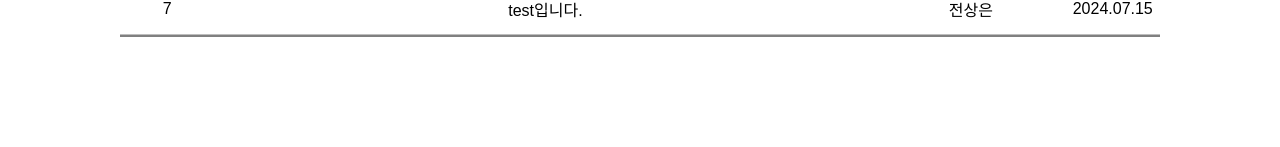
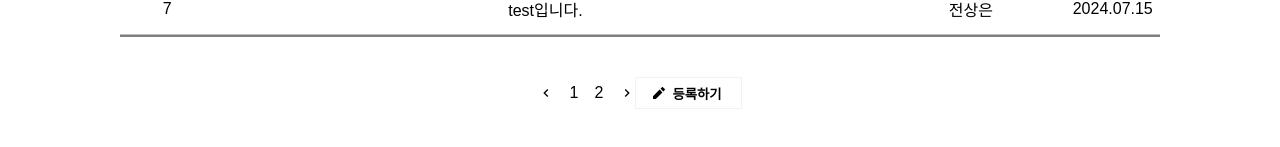
Before and after one commit to wowddok99/react-pages-practice, a Next.js app in the folder class/: page /boards/list in a window 1280 px wide. Shown: the part 607-754 px from the top of the page. Built offline with nearby package versions, Linux system fonts and the light colour scheme; a web font is replaced by a local one.

Commit message:
2024.07.16 - list page 작업

```diff
--- a/class/src/components/units/board/list/BoardList.presenter.js
+++ b/class/src/components/units/board/list/BoardList.presenter.js
@@ -12,7 +12,6 @@ import {
     TableTop,
     TableBottom,
     Row,
-    RowLine,
     ColumnHeaderId,
     ColumnHeaderTitle,
     ColumnHeaderWriter,
@@ -21,6 +20,14 @@ import {
     ColumnTitle,
     ColumnWriter,
     ColumnDate,
+    FooterWrapper,
+    NavigateWrapper,
+    NavigateBeforeIcon,
+    NavigateNextIcon,
+    SubmitButtonWrapper,
+    SubmitButton,
+    PencilIcon,
+    TestWrapper
 
 } from "./BoardList.styles"
 
@@ -54,6 +61,20 @@ export default function BoardListUI(){
                     ))}
                     <TableBottom/>
                 </TableWrapper>
+                <FooterWrapper>
+                    <NavigateWrapper>
+                        <NavigateBeforeIcon/>
+                            <div>1</div>
+                            <div>2</div>
+                        <NavigateNextIcon/>
+                    </NavigateWrapper>
+                    <SubmitButtonWrapper>
+                        <PencilIcon/>
+                        <SubmitButton>
+                            등록하기
+                        </SubmitButton>
+                    </SubmitButtonWrapper>
+                </FooterWrapper>
             </MainWrapper>
         </PageLayout>
     )
--- a/class/src/components/units/board/list/BoardList.styles.js
+++ b/class/src/components/units/board/list/BoardList.styles.js
@@ -1,5 +1,7 @@
 import styled from "@emotion/styled";
 import { IoIosSearch } from "react-icons/io";
+import { MdNavigateBefore, MdNavigateNext } from "react-icons/md";
+import { RiPencilFill } from "react-icons/ri";
 
 export const PageLayout = styled.div`
     display: flex;
@@ -126,3 +128,47 @@ export const ColumnDate = styled.div`
     width: 10%;
     text-align: center;
 `
+
+export const FooterWrapper = styled.div`
+    width: 65rem;
+    display: flex;
+    justify-content: center;
+    /* gap: 366px; */
+    `
+export const NavigateWrapper = styled.div`
+    display: flex;
+    align-items: center;
+    gap: 1rem;
+`
+
+export const NavigateNextIcon = styled(MdNavigateNext)`
+    cursor: pointer;
+`
+
+export const NavigateBeforeIcon = styled(MdNavigateBefore)`
+    cursor: pointer;
+`
+
+export const SubmitButtonWrapper = styled.div`
+    position: relative;
+    display: flex;
+    align-items: center;
+`
+
+export const SubmitButton = styled.button`
+    cursor: pointer;
+    font-weight: bold;
+    background-color: white;
+    border: 0.0625rem solid #F2F2F2;
+    width: 6.6875rem;
+    padding-left: 1rem;
+    height: 2rem;
+`
+
+export const PencilIcon = styled(RiPencilFill)`
+    position: absolute;
+    margin-left: 1rem;
+`
+
+export const TestWrapper = styled.div`
+`
```
